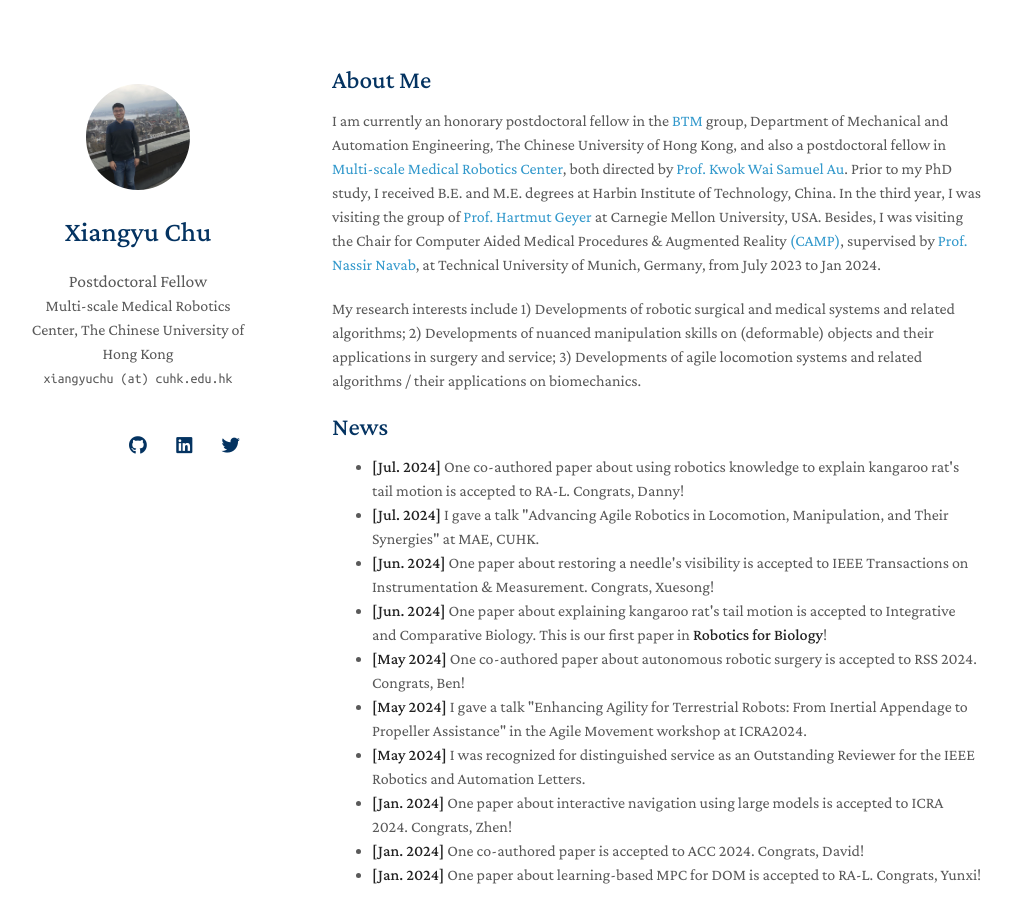
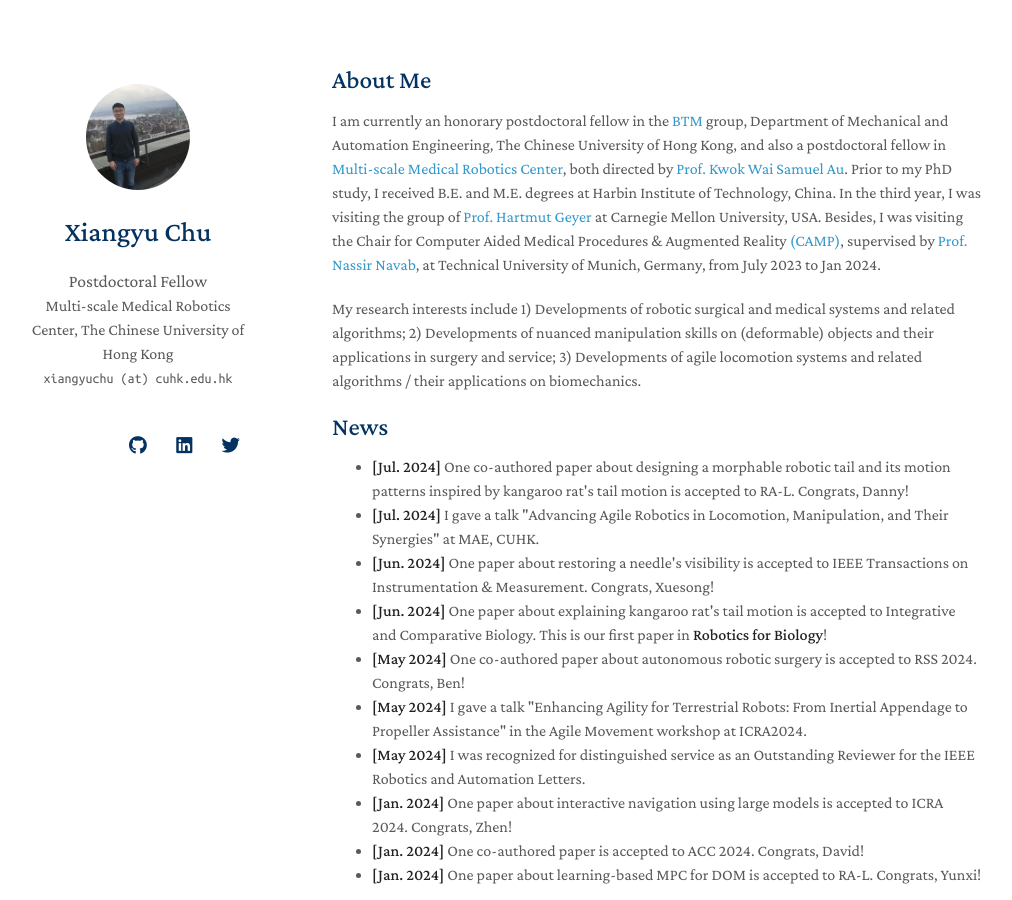
Before and after one commit to xiangyuchu03/xiangyuchu03.github.io, a Jekyll site: the page built from index.md, in a window 1280 px wide and 900 px high. Shown: the whole window, without its empty margins (138-1150 px from the left). Built offline with Jekyll 4.4.1, drawn with Linux system fonts in a browser that asks for light colours; nearby versions of some CDN libraries; a style sheet for code colours, icons or effects is not loaded; our own code applies the rules of GitHub Pages for plain Markdown files.

Commit message:
Update index.md

```diff
--- a/index.md
+++ b/index.md
@@ -10,7 +10,7 @@ My research interests include 1) Developments of robotic surgical and medical sy
 
 ## News
 <ul id="news-list">
-    <li class="news-item"><strong>[Jul. 2024]</strong> One co-authored paper about using robotics knowledge to explain kangaroo rat's tail motion is accepted to RA-L. Congrats, Danny! </li>
+    <li class="news-item"><strong>[Jul. 2024]</strong> One co-authored paper about designing a morphable robotic tail and its motion patterns inspired by kangaroo rat's tail motion is accepted to RA-L. Congrats, Danny! </li>
     <li class="news-item"><strong>[Jul. 2024]</strong> I gave a talk "Advancing Agile Robotics in Locomotion, Manipulation, and Their Synergies" at MAE, CUHK.</li>
     <li class="news-item"><strong>[Jun. 2024]</strong> One paper about restoring a needle's visibility is accepted to IEEE Transactions on Instrumentation & Measurement. Congrats, Xuesong!</li>
     <li class="news-item"><strong>[Jun. 2024]</strong> One paper about explaining kangaroo rat's tail motion is accepted to Integrative and Comparative Biology. This is our first paper in <strong>Robotics for Biology</strong>!</li>
```
